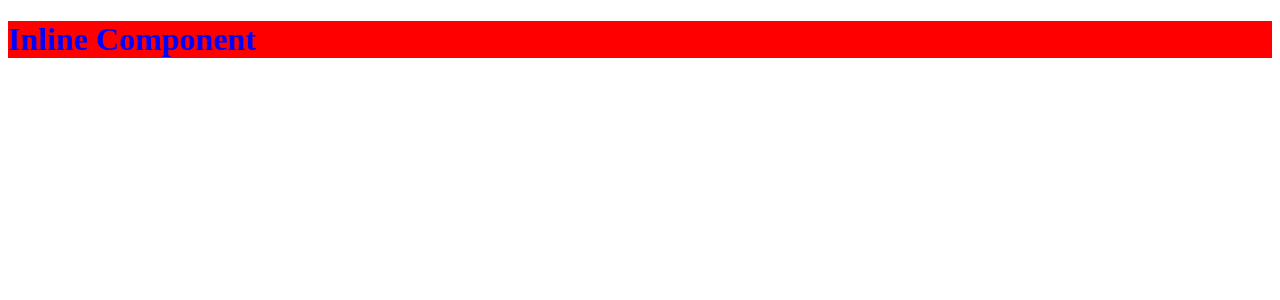
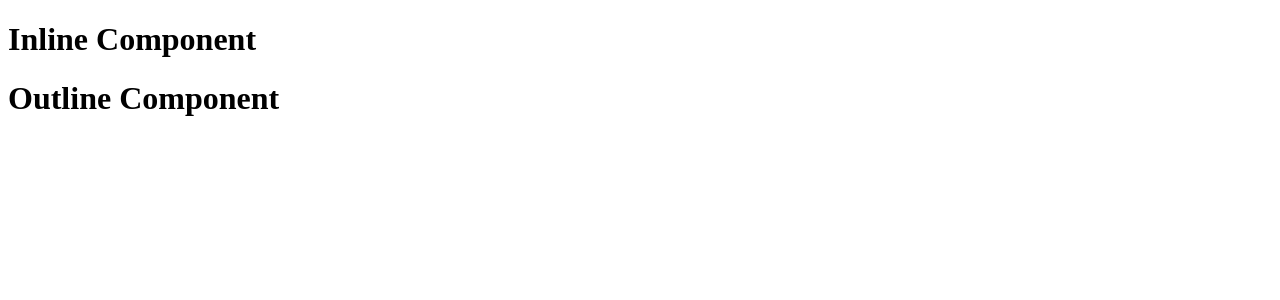
Before and after one commit to kshyxxz/webDevelopment, a React (Vite) app in the folder todoApp/todo-list-app/: page / in a window 1280 px wide. Shown: the top 300 px of the page. Built offline with nearby package versions, Linux system fonts and the light colour scheme.

Commit message:
reactStyle_28-35

```diff
--- a/todoApp/todo-list-app/src/App.jsx
+++ b/todoApp/todo-list-app/src/App.jsx
@@ -1,9 +1,10 @@
 import InlineComponent from './components/InlineComponent';
-import Todo from './components/Todo';
+import OutlineComponent from './components/OutlineComponent';
 function App() {
 	return (
 		<div className="App">
 			<InlineComponent />
+			<OutlineComponent />
 		</div>
 	);
 }
--- a/todoApp/todo-list-app/src/components/InlineComponent.jsx
+++ b/todoApp/todo-list-app/src/components/InlineComponent.jsx
@@ -1,8 +1,8 @@
+import '../css/style.css';
 export default function InlineComponent() {
 	return (
 		<>
-			<h1 style={{ color: 'blue', backgroundColor: 'red' }}>Inline Component</h1>
+			<h1 className="header">Inline Component</h1>
 		</>
 	);
 }
-//reactMiss6
--- /dev/null
+++ b/todoApp/todo-list-app/src/components/OutlineComponent.jsx
@@ -0,0 +1,8 @@
+import '../css/style.css';
+export default function OutlineComponent() {
+	return (
+		<>
+			<h1 className="header">Outline Component</h1>
+		</>
+	);
+}
--- /dev/null
+++ b/todoApp/todo-list-app/src/components/inlinecomponent.module.css
@@ -0,0 +1,4 @@
+.header {
+	color: blue;
+	font-size: 140px;
+}
--- /dev/null
+++ b/todoApp/todo-list-app/src/components/outlinecomponent.module.css
@@ -0,0 +1,4 @@
+.header {
+	color: yellow;
+	font-size: 140px;
+}
```
Also changed, not shown: todoApp/todo-list-app/src/css/style.css (added).
